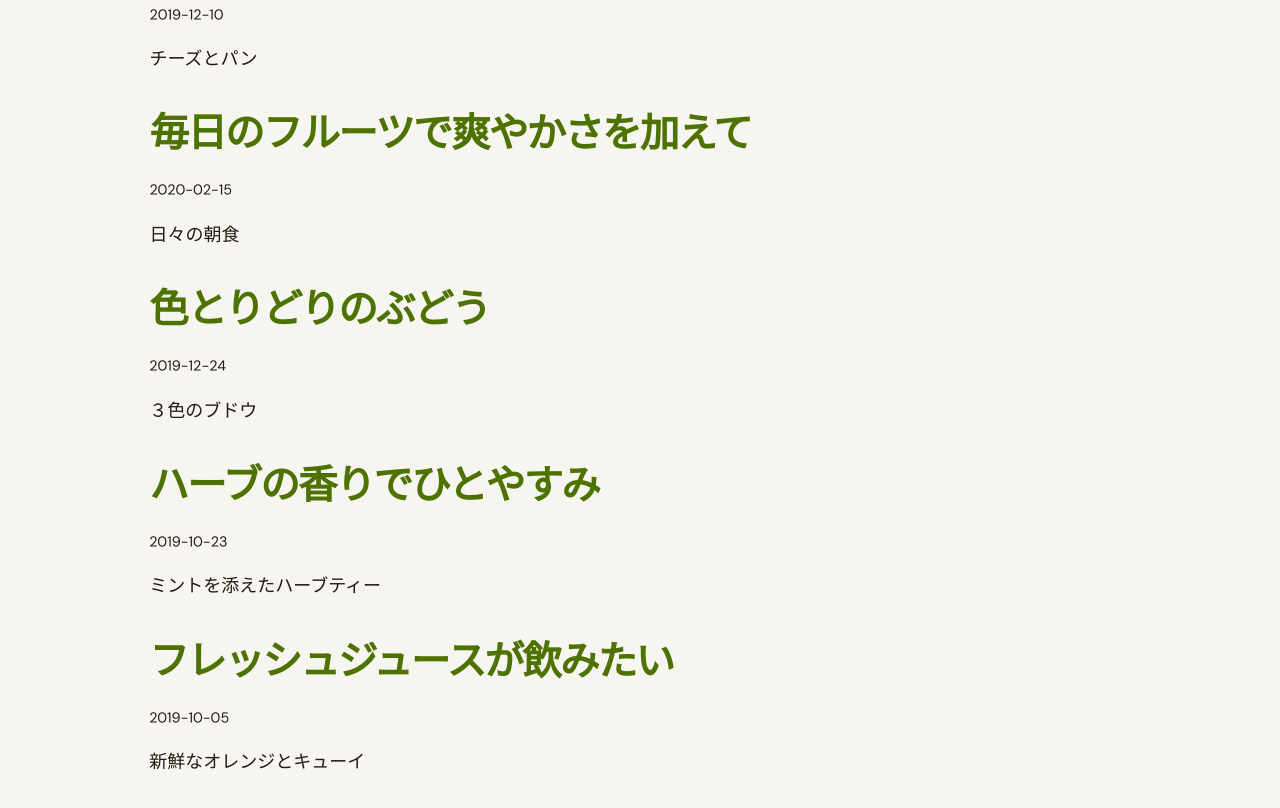
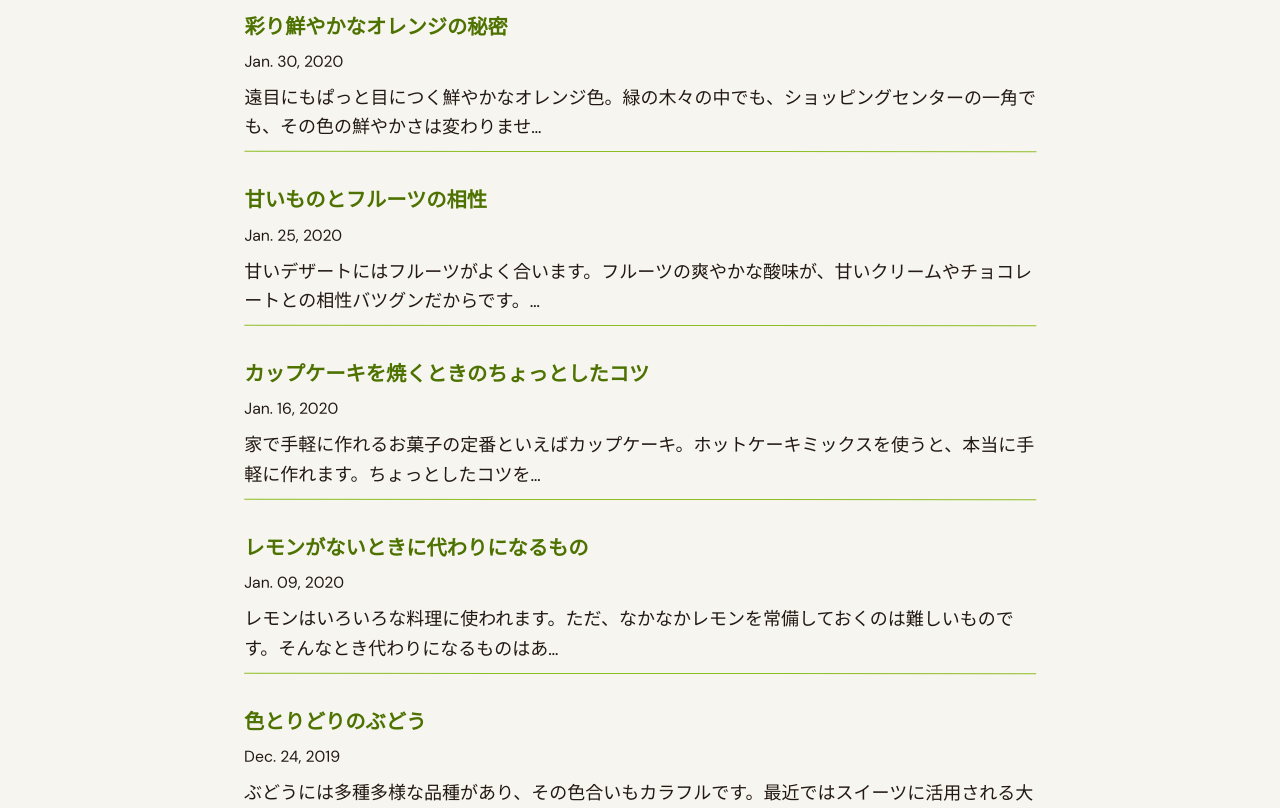
Before and after one commit to ginmaruGH/my-site, a Gatsby site: page / in a window 1280 px wide. Shown: the part 667-1475 px from the top of the page. Built offline with nearby package versions, Linux system fonts and the light colour scheme; Gatsby itself is replaced by a stand-in of ours.

Commit message:
Index page editing

```diff
--- a/src/components/Blurb.js
+++ b/src/components/Blurb.js
@@ -33,8 +33,8 @@ const Bio = () => {
             layout="constrained"
             formats={["AUTO", "WEBP", "AVIF"]}
             src="../../static/gorilla.jpg"
-            maxWidth={100}
-            maxHeight={100}
+            maxwidth={100}
+            maxheight={100}
             quality={95}
             alt="Profile picture"
           />
--- a/src/components/Footer.js
+++ b/src/components/Footer.js
@@ -1,11 +1,18 @@
 import React from "react"
+import { Link } from "gatsby"
 
 const Footer = () => {
   return (
-    <footer className="container">
-      &copy; 2021 elel-jp.com, Built with
-      {` `}{` `}
-      <a href="https://www.gatsbyjs.com">Gatsby</a>
+    <footer className="footer">
+      <nav className="container">
+        <div className="copy">
+          &copy; 2021
+          {` `}
+          <Link to={"/"}>elel-jp.com</Link>, Built with
+          {` `}
+          <a href="https://www.gatsbyjs.com">Gatsby</a>
+        </div>
+      </nav>
     </footer>
   )
 }
--- /dev/null
+++ b/src/components/Posts.js
@@ -0,0 +1,41 @@
+import React from "react"
+import { Link } from "gatsby"
+
+const Cell = ({ node }) => {
+  let pubDate = node.frontmatter.pubDate
+  if (pubDate) {
+    const dateArr = node.frontmatter.pubDate.split(" ")
+    dateArr[0] = `${dateArr[0].slice(0, 3)}.`
+    pubDate = dateArr.join(" ")
+  }
+
+  return (
+    <article className="post" key={node.id}>
+      <div className="post-row">
+        <Link to={node.fields.slug}>
+          <h3>{node.frontmatter.title}</h3>
+          <time dateTime={node.frontmatter.dateTime}>{pubDate}</time>
+        </Link>
+        <p
+          className="paragraph"
+          dangerouslySetInnerHTML={{
+            __html: node.excerpt,
+          }}
+          itemProp="description"
+        />
+      </div>
+    </article>
+  )
+}
+
+const Posts = ({ data }) => {
+  return (
+    <div className="posts">
+      {data.map(node => (
+        <Cell key={node.id} node={node} />
+      ))}
+    </div>
+  )
+}
+
+export default Posts
--- a/src/pages/index.js
+++ b/src/pages/index.js
@@ -1,65 +1,30 @@
 import * as React from "react"
-import { Link, graphql } from "gatsby"
+import { graphql } from "gatsby"
 
+import Layout from "../components/Layout"
 import Blurb from "../components/Blurb"
-import Layout from "../components/Layout"
+import Posts from "../components/Posts"
 import Seo from "../components/SEO"
 
 const BlogIndex = ({ data, location }) => {
   const siteTitle = data.site.siteMetadata?.title || `Title`
   const posts = data.allMarkdownRemark.nodes
 
-  if (posts.length === 0) {
-    return (
-      <Layout location={location} title={siteTitle}>
-        <Seo title="All posts" />
-        <Blurb />
-        <p>
-          No blog posts found. Add markdown posts to "content/blog" (or the
-          directory you specified for the "gatsby-source-filesystem" plugin in
-          gatsby-config.js).
-        </p>
-      </Layout>
-    )
-  }
+  const Section = ({ title, children, ...props }) => (
+    <section {...props}>
+      <h2 className="section-title">{title}</h2>
+      {children}
+    </section>
+  )
 
   return (
     <Layout location={location} title={siteTitle}>
       <Seo title="All posts" />
       <Blurb />
-      <section className="container">
-        <ul style={{ listStyle: `none` }}>
-          {posts.map(post => {
-            const title = post.frontmatter.title || post.fields.slug
-
-            return (
-              <li key={post.fields.slug}>
-                <article
-                  className="post-list-item"
-                  itemScope
-                  itemType="http://schema.org/Article"
-                >
-                  <header>
-                    <h2>
-                      <Link to={post.fields.slug} itemProp="url">
-                        <span itemProp="headline">{title}</span>
-                      </Link>
-                    </h2>
-                    <small>{post.frontmatter.pubDate}</small>
-                  </header>
-                  <section>
-                    <p
-                      dangerouslySetInnerHTML={{
-                        __html: post.frontmatter.description || post.excerpt,
-                      }}
-                      itemProp="description"
-                    />
-                  </section>
-                </article>
-              </li>
-            )
-          })}
-        </ul>
+      <section className="container index">
+        <Section title="All Posts">
+          <Posts data={posts} />
+        </Section>
       </section>
     </Layout>
   )
@@ -74,14 +39,16 @@ export const pageQuery = graphql`
         title
       }
     }
-    allMarkdownRemark(sort: { fields: [frontmatter___date], order: DESC }) {
+    allMarkdownRemark(sort: { fields: [frontmatter___pubDate], order: DESC }) {
       nodes {
-        excerpt
+        id
+        excerpt(format: HTML, pruneLength: 60, truncate: true)
         fields {
           slug
         }
         frontmatter {
-          pubDate(formatString: "YYYY-MM-DD")
+          dateTime: pubDate
+          pubDate(formatString: "MMMM DD, YYYY")
           title
           description
         }
--- a/src/styles/style.css
+++ b/src/styles/style.css
@@ -314,7 +314,7 @@ table thead tr th {
 
 .container {
   width: 85%;
-  max-width: 1000px;
+  max-width: 45rem;
   margin: 0 auto;
   padding: 0 0.5rem;
 }
@@ -323,23 +323,7 @@ table thead tr th {
   margin-bottom: var(--spacing-12);
 }
 
-/* main {
-  margin-top: 10px;
-}
-
-@media screen and (min-width: 600px) {
-  main {
-    margin-top: 50px;
-  }
-}
-
-@media screen and (min-width: 800px) {
-  main {
-    margin-top: 0;
-  }
-} */
-
-/* Header Navbar */
+/* Header-Navbar */
 /* ======================================================== */
 
 .navbar {
@@ -388,6 +372,7 @@ table thead tr th {
 
 .nav-menu a {
   display: inline-block;
+  font-family: var(--font-heading);
   font-size: 1.2rem;
   font-weight: bold;
 }
@@ -478,6 +463,74 @@ table thead tr th {
 /* Footer */
 /* ======================================================== */
 
+.footer {
+  padding-top: 1rem;
+  padding-bottom: 3rem;
+}
+
+.footer .container {
+  display: flex;
+  align-items: center;
+  text-align: center;
+}
+
+/* Home */
+/* ======================================================== */
+
+.index .section-title {
+  font-family: var(--font-heading);
+  font-size: 1.25rem;
+  color: var(--color-text);
+  border-bottom: 3px solid var(--color-text);
+}
+
+.index .post {
+  padding: 1rem 0;
+}
+
+.index .post .post-row {
+  display: flex;
+  flex-direction: column;
+  border-bottom: 1px solid var(--color-theme);
+}
+
+.index .post a {
+  text-decoration: none;
+}
+
+.index .post a:hover h3 {
+  text-decoration-line: underline;
+  text-decoration-thickness: 3px;
+  text-decoration-color: var(--color-accent);
+}
+
+.index .post .post-row h3 {
+  text-decoration: none;
+  font-family: var(--font-heading);
+  font-size: 1.125rem;
+  color: var(--color-heading);
+  margin-bottom: 0.5rem;
+}
+
+.index .post .post-row time {
+  font-family: var(--font-body);
+  font-size: 0.875rem;
+  letter-spacing: -3;
+}
+
+.index .post .post-row .paragraph {
+  margin: 0.5rem 0;
+}
+
+.index .post .post-row p {
+  margin: 0;
+}
+
+/* Post page */
+/* ======================================================== */
+
+
+
 
 
 
```
Also changed, not shown: src/components/HeaderNav.js.
